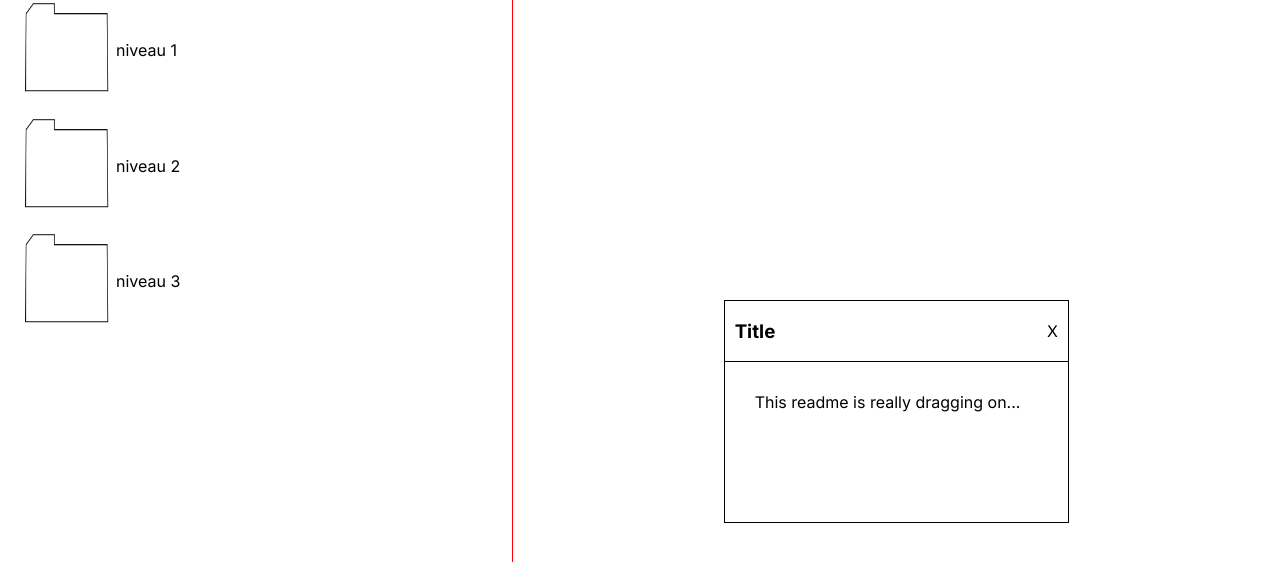
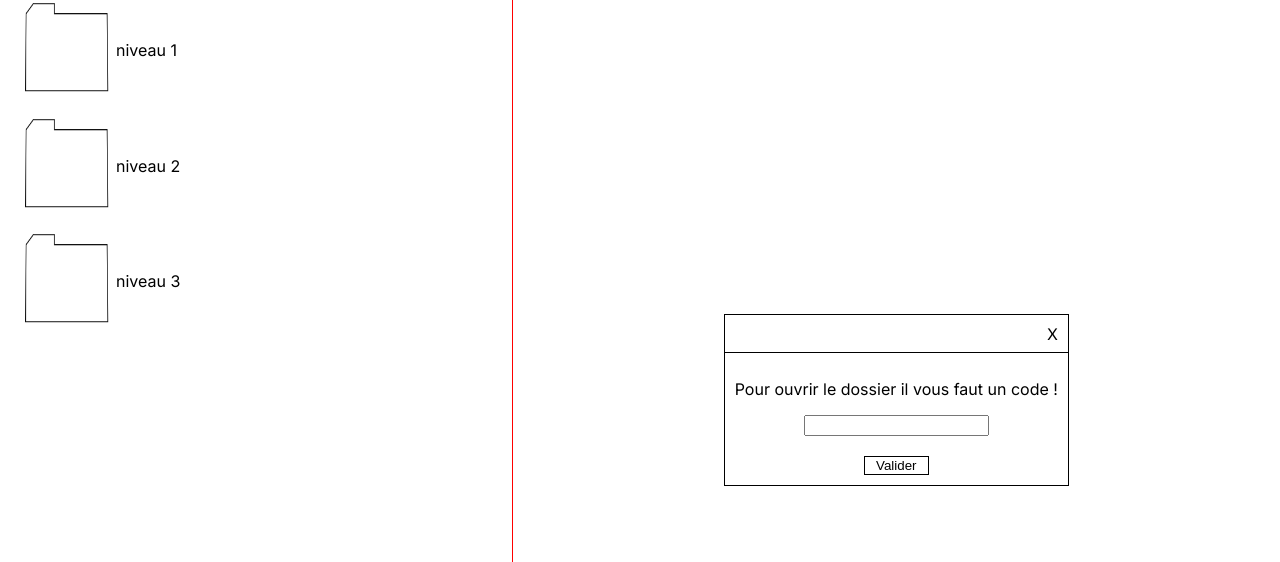
Before and after one commit to Gorhuann/site_gameplay, a Next.js app: page / in a window 1280 px wide. Shown: the top 562 px of the page. Built offline with nearby package versions, Linux system fonts and the light colour scheme.

Commit message:
Lock : ajout du style

```diff
--- a/Components/Lock.module.css
+++ b/Components/Lock.module.css
@@ -1,6 +1,5 @@
 .corps {
     width: 45%;
-    height: 200px;
 }
 
 .handle {
@@ -13,9 +12,25 @@
 }
 
 .content {
-    height: 100px;
-    padding: 30px;
+    padding: 10px;
 
     border: 1px solid black;
     border-top: none;
+
+    display: flex;
+    flex-direction: column;
+    align-items: center;
 }
+
+.content button{
+    border: 1px solid black;
+    background-color: transparent;
+    width: 20%;
+
+    margin-top: 20px;
+    transition: 1s;
+}
+
+.content button:hover{
+    width: 25%;
+}
--- a/Components/Lock.tsx
+++ b/Components/Lock.tsx
@@ -1,13 +1,24 @@
+import { useState } from "react";
 import style from "./Lock.module.css";
 
 export default function Lock(props) {
+  const [userCode, setUserCode] = useState("");
+
+  const handleClick = () => {
+    console.log(userCode);
+  };
+
   return (
     <div className={style.corps}>
       <div className={style.handle}>
-        <h3>Title</h3>
+        <h3>{props.nomLock}</h3>
         <div onClick={props.closeFile}>X</div>
       </div>
-      <div className={style.content}>This readme is really dragging on...</div>
+      <div className={style.content}>
+        <p>Pour ouvrir le dossier il vous faut un code !</p>
+        <input type="text" onChange={(e) => setUserCode(e.target.value)} />
+        <button onClick={handleClick}>Valider</button>
+      </div>
     </div>
   );
 }
```
